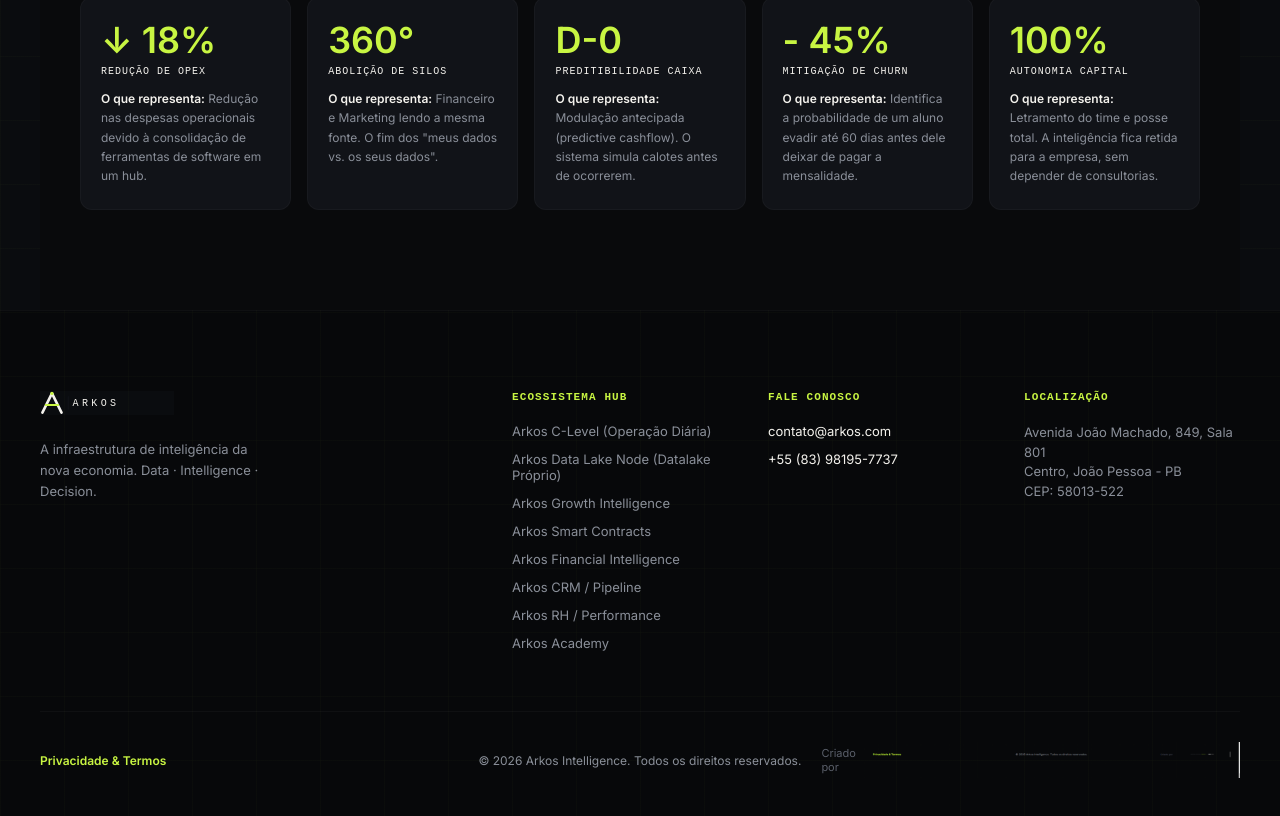
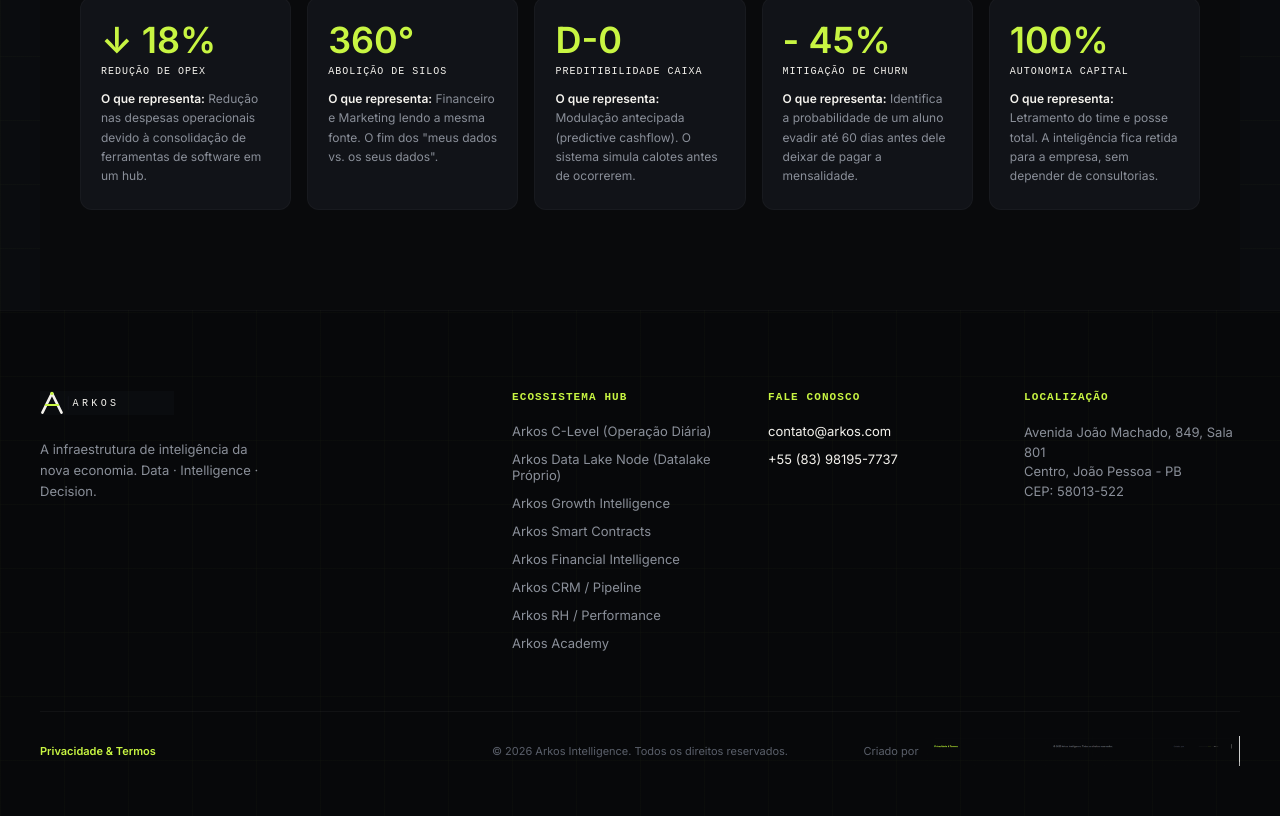
Before and after one commit to Renatoassis86/gestaocontratos, a Next.js app: page / in a window 1280 px wide. Shown: the part 10440-11256 px from the top of the page. Built offline with nearby package versions, Linux system fonts and the light colour scheme.

Commit message:
fix(footer): fix bottom bar 3-column grid and logo natural aspect ratio

```diff
--- a/src/app/page.tsx
+++ b/src/app/page.tsx
@@ -709,7 +709,7 @@
 
         </div>
 
-        <div style={{ borderTop: '1px solid rgba(255,255,255,0.03)', paddingTop: '30px', display: 'grid', gridTemplateColumns: '1fr auto 1fr', alignItems: 'center', fontSize: '12px', color: '#8A8F99', marginTop: '60px', gap: '20px' }} className={styles.footerBottomBar}>
+        <div style={{ borderTop: '1px solid rgba(255,255,255,0.04)', paddingTop: '24px', display: 'grid', gridTemplateColumns: '1fr 1fr 1fr', alignItems: 'center', fontSize: '11px', color: '#5A5F6A', marginTop: '60px', gap: '16px' }} className={styles.footerBottomBar}>
 
           {/* Esquerda: Privacidade */}
           <div style={{ textAlign: 'left' }}>
@@ -717,16 +717,14 @@
           </div>
 
           {/* Centro: Direitos Autorais */}
-          <div style={{ textAlign: 'center' }}>
+          <div style={{ textAlign: 'center', whiteSpace: 'nowrap' }}>
             &copy; 2026 Arkos Intelligence. Todos os direitos reservados.
           </div>
 
           {/* Direita: Criado por */}
-          <div style={{ display: 'flex', alignItems: 'center', justifyContent: 'flex-end', gap: '8px', fontSize: '11px' }}>
-            <span style={{ color: '#5A5F6A' }}>Criado por</span>
-            <div style={{ display: 'flex', alignItems: 'center', gap: '6px' }}>
-               <img src="/arkos-logomarca-vertical.png" alt="Arkos" style={{ height: '36px', width: 'auto', display: 'block', flexShrink: 0, objectFit: 'contain' }} />
-            </div>
+          <div style={{ display: 'flex', alignItems: 'center', justifyContent: 'flex-end', gap: '8px' }}>
+            <span>Criado por</span>
+            <img src="/arkos-logomarca-vertical.png" alt="Arkos Intelligence" style={{ height: '30px', width: 'auto', display: 'block', flexShrink: 0 }} />
           </div>
         </div>
       </footer>
```
